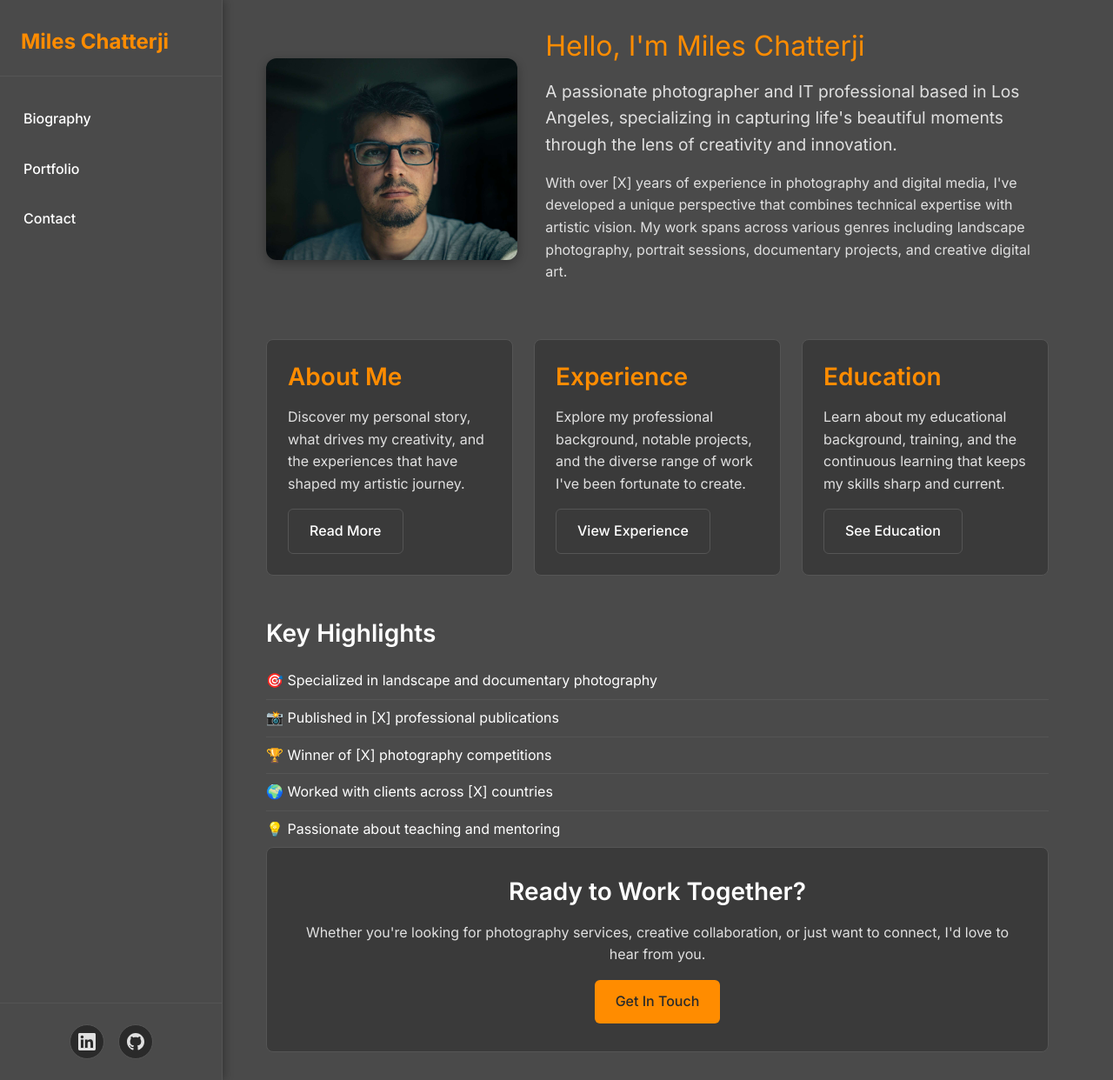
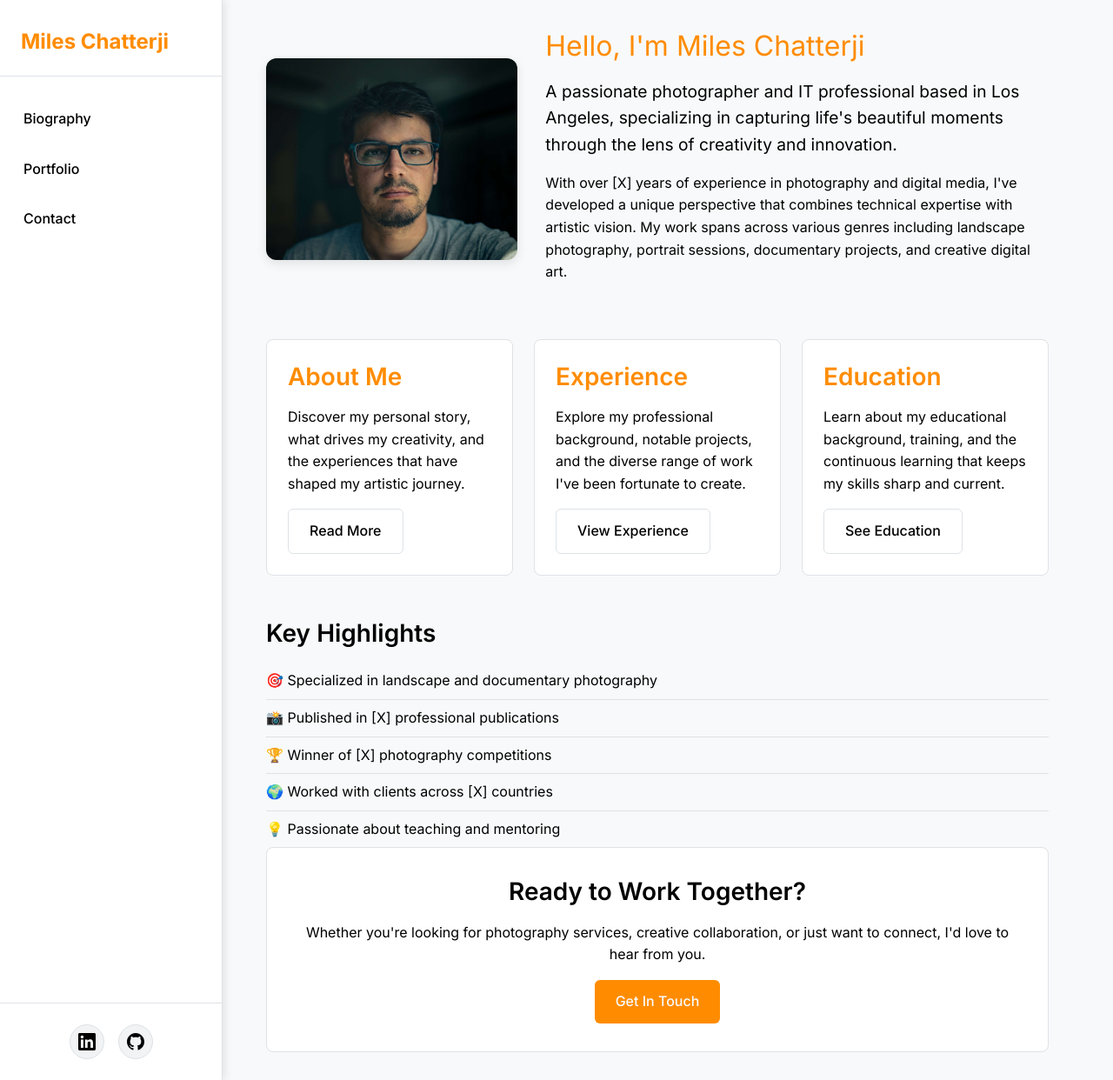
Before and after one commit to MilesChatterji/Prod-GHPages-mileschatterji.com, a Jekyll site: the page built from index.html, in a window 1280 px wide and 1242 px high. Shown: the whole window at 87% size. Built offline with Jekyll 4.4.1, drawn with Linux system fonts in a browser that asks for light colours; some web fonts are replaced.

Commit message:
changed background and text colors

```diff
--- a/assets/css/main.css
+++ b/assets/css/main.css
@@ -1,4 +1,4 @@
-/* Main CSS - Color Scheme: Dark Gray Background, White Text, Amber Hover */
+/* Main CSS - Color Scheme: Soft White Background, Black Text, Amber Hover */
 
 /* Import NDOT 47 Font */
 @font-face {
@@ -10,17 +10,17 @@
 }
 
 :root {
-    --bg-primary: #2a2a2a;
-    --bg-secondary: #3a3a3a;
-    --bg-tertiary: #4a4a4a;
-    --text-primary: #ffffff;
-    --text-secondary: #e0e0e0;
-    --text-muted: #b0b0b0;
+    --bg-primary: #f8f9fa;
+    --bg-secondary: #ffffff;
+    --bg-tertiary: #f1f3f4;
+    --text-primary: #000000;
+    --text-secondary: #2c3e50;
+    --text-muted: #6c757d;
     --accent-primary: #ff8c00;
     --accent-secondary: #ffa500;
     --accent-hover: #ffb84d;
-    --border-color: #555555;
-    --shadow-color: rgba(0, 0, 0, 0.3);
+    --border-color: #dee2e6;
+    --shadow-color: rgba(0, 0, 0, 0.1);
     --transition-speed: 0.3s;
     --font-heading: 'NDOT 47', 'Inter', -apple-system, BlinkMacSystemFont, 'Segoe UI', Roboto, sans-serif;
 }
@@ -33,7 +33,7 @@
 
 body {
     font-family: 'Inter', -apple-system, BlinkMacSystemFont, 'Segoe UI', Roboto, sans-serif;
-    background-color: var(--bg-tertiary);
+    background-color: var(--bg-primary);
     color: var(--text-primary);
     line-height: 1.6;
     font-size: 16px;
@@ -67,7 +67,7 @@ h6 { font-size: 1.1rem; }
 
 p {
     margin-bottom: 1rem;
-    color: var(--text-secondary);
+    color: var(--text-primary);
 }
 
 a {
@@ -122,7 +122,7 @@ a:hover {
 
 .page-subtitle, .post-subtitle, .portfolio-subtitle {
     font-size: 1.2rem;
-    color: var(--text-secondary);
+    color: var(--text-primary);
     margin-bottom: 1rem;
 }
 
@@ -181,7 +181,7 @@ a:hover {
 .gallery-caption {
     padding: 1rem;
     font-size: 0.9rem;
-    color: var(--text-secondary);
+    color: var(--text-primary);
 }
 
 /* Tags */
@@ -205,11 +205,12 @@ a:hover {
     font-size: 0.8rem;
     margin: 0.25rem 0.5rem 0.25rem 0;
     transition: background-color var(--transition-speed) ease;
+    border: 1px solid var(--border-color);
 }
 
 .tag:hover {
     background: var(--accent-primary);
-    color: var(--bg-primary);
+    color: var(--bg-secondary);
 }
 
 /* Buttons */
@@ -253,6 +254,7 @@ a:hover {
     margin-bottom: 3rem;
     position: relative;
     overflow: hidden;
+    border: 1px solid var(--border-color);
 }
 
 .hero-section::before {
@@ -291,7 +293,7 @@ a:hover {
 .hero-subtitle {
     font-family: var(--font-heading);
     font-size: 1.3rem;
-    color: var(--text-secondary);
+    color: var(--text-primary);
     margin-bottom: 2rem;
     font-weight: normal;
     /* Typewriter animation setup */
@@ -391,7 +393,7 @@ a:hover {
 
 .featured-content p {
     margin-bottom: 1rem;
-    color: var(--text-secondary);
+    color: var(--text-primary);
 }
 
 /* About Preview */
@@ -413,6 +415,7 @@ a:hover {
     max-width: 600px;
     margin-left: auto;
     margin-right: auto;
+    color: var(--text-primary);
 }
 
 /* Contact Preview */
@@ -434,6 +437,7 @@ a:hover {
     max-width: 500px;
     margin-left: auto;
     margin-right: auto;
+    color: var(--text-primary);
 }
 
 .contact-buttons {
@@ -470,7 +474,7 @@ a:hover {
 
 .lead {
     font-size: 1.2rem;
-    color: var(--text-secondary);
+    color: var(--text-primary);
     margin-bottom: 1rem;
 }
 
@@ -502,6 +506,7 @@ a:hover {
 
 .section-card p {
     margin-bottom: 1rem;
+    color: var(--text-primary);
 }
 
 .highlights-list {
@@ -545,6 +550,7 @@ a:hover {
     font-size: 1.1rem;
     max-width: 600px;
     margin: 0 auto;
+    color: var(--text-primary);
 }
 
 .portfolio-search {
@@ -609,6 +615,7 @@ a:hover {
 
 .category-content p {
     margin-bottom: 1rem;
+    color: var(--text-primary);
 }
 
 .portfolio-featured {
@@ -668,7 +675,7 @@ a:hover {
 
 .featured-overlay p {
     margin-bottom: 1rem;
-    color: var(--text-secondary);
+    color: var(--text-primary);
 }
 
 .portfolio-cta {
@@ -690,6 +697,7 @@ a:hover {
     max-width: 500px;
     margin-left: auto;
     margin-right: auto;
+    color: var(--text-primary);
 }
 
 .cta-buttons {
@@ -719,6 +727,7 @@ a:hover {
     font-size: 1.1rem;
     max-width: 600px;
     margin: 0 auto;
+    color: var(--text-primary);
 }
 
 .contact-methods {
@@ -755,6 +764,7 @@ a:hover {
 
 .contact-method p {
     margin-bottom: 1.5rem;
+    color: var(--text-primary);
 }
 
 .contact-details {
@@ -822,7 +832,7 @@ a:hover {
 
 .service-item li {
     padding: 0.25rem 0;
-    color: var(--text-secondary);
+    color: var(--text-primary);
 }
 
 .service-item li::before {
@@ -851,6 +861,7 @@ a:hover {
     max-width: 500px;
     margin-left: auto;
     margin-right: auto;
+    color: var(--text-primary);
 }
 
 /* Responsive Design */
--- a/assets/css/navigation.css
+++ b/assets/css/navigation.css
@@ -6,7 +6,7 @@
     top: 0;
     width: 20%;
     height: 100vh;
-    background: var(--bg-tertiary);
+    background: var(--bg-secondary);
     border-right: 1px solid var(--border-color);
     display: flex;
     flex-direction: column;
@@ -18,7 +18,7 @@
 .sidebar-header {
     padding: 2rem 1.5rem 1.5rem;
     border-bottom: 1px solid var(--border-color);
-    background: var(--bg-tertiary);
+    background: var(--bg-secondary);
 }
 
 .site-title {
@@ -73,7 +73,7 @@
     list-style: none;
     margin: 0;
     padding: 0;
-    background: var(--bg-primary);
+    background: var(--bg-tertiary);
     border-left: 1px solid var(--border-color);
     margin-left: 1.5rem;
 }
@@ -81,7 +81,7 @@
 .submenu-link {
     display: block;
     padding: 0.5rem 1.5rem;
-    color: var(--text-secondary);
+    color: var(--text-primary);
     text-decoration: none;
     font-size: 0.9rem;
     transition: all var(--transition-speed) ease;
@@ -104,7 +104,7 @@
 .sidebar-footer {
     padding: 1.5rem;
     border-top: 1px solid var(--border-color);
-    background: var(--bg-tertiary);
+    background: var(--bg-secondary);
 }
 
 .social-links {
@@ -119,8 +119,8 @@
     justify-content: center;
     width: 40px;
     height: 40px;
-    background: var(--bg-primary);
-    color: var(--text-secondary);
+    background: var(--bg-tertiary);
+    color: var(--text-primary);
     border-radius: 50%;
     transition: all var(--transition-speed) ease;
     border: 1px solid var(--border-color);
@@ -201,7 +201,7 @@
 }
 
 .sidebar::-webkit-scrollbar-track {
-    background: var(--bg-primary);
+    background: var(--bg-tertiary);
 }
 
 .sidebar::-webkit-scrollbar-thumb {
```
